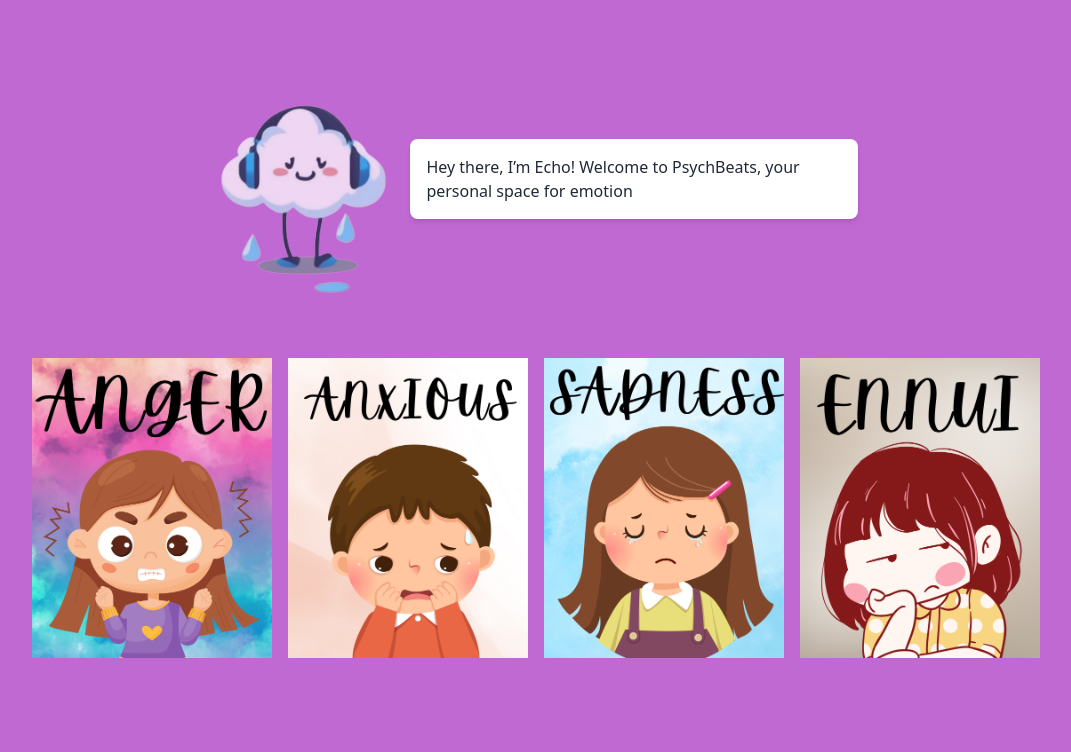
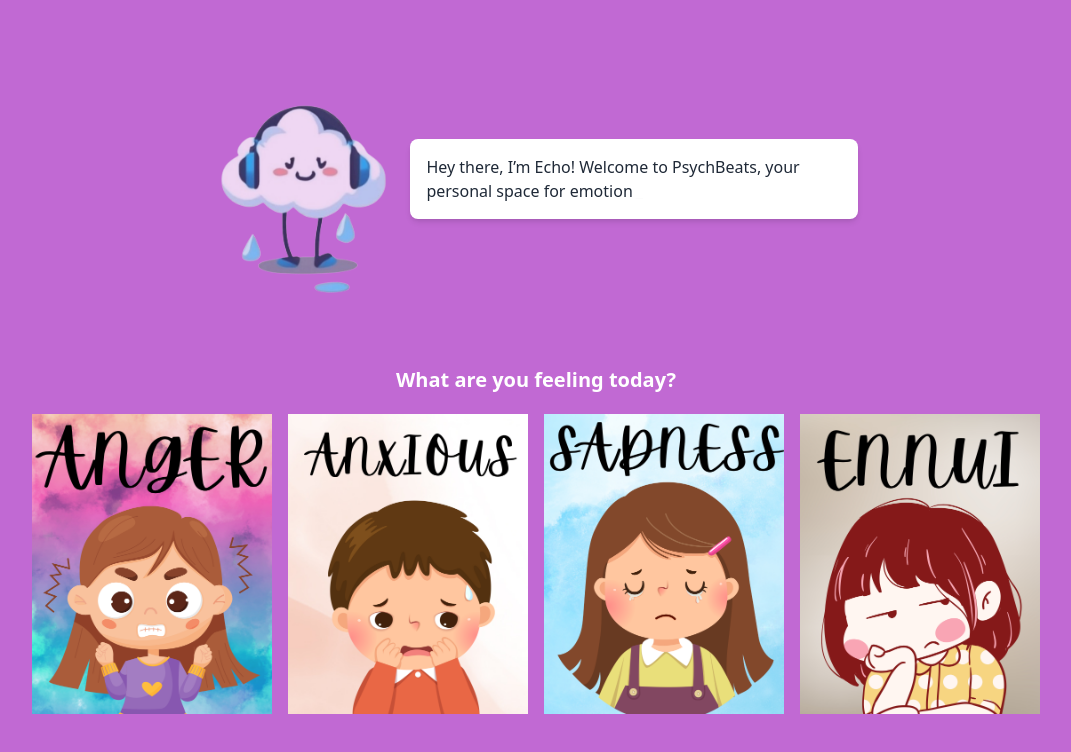
Before and after one commit to ImRaffy14/psychbeats, a React (Vite) app: page /emotions in a window 1280 px wide. Shown: the top 752 px of the page, without its empty margins (104-1175 px from the left). Built offline with nearby package versions, Linux system fonts and the light colour scheme.

Commit message:
changed background colors

```diff
--- a/src/pages/anger.jsx
+++ b/src/pages/anger.jsx
@@ -12,7 +12,7 @@
 
 function Anger() {
   return (
-    <div className='min-h-screen w-full bg-customPurple'>
+    <div className='min-h-screen w-full bg-red-400'>
       <div className='max-w-screen-2xl mx-auto h-full flex flex-col justify-center items-center relative px-4 sm:px-6 lg:px-8'>
         <div className='flex flex-col items-center sm:flex-row'>
 
--- a/src/pages/anxious.jsx
+++ b/src/pages/anxious.jsx
@@ -11,7 +11,7 @@
 
 function anxious() {
     return (
-        <div className='min-h-screen w-full bg-customPurple'>
+        <div className='min-h-screen w-full bg-orange-400'>
           <div className='max-w-screen-2xl mx-auto h-full flex flex-col justify-center items-center relative px-4 sm:px-6 lg:px-8'>
             <div className='flex flex-col items-center sm:flex-row'>
 
--- a/src/pages/emotions.jsx
+++ b/src/pages/emotions.jsx
@@ -43,7 +43,9 @@
 
           </div>
 
-          <div className='flex flex-wrap justify-center items-center gap-4 mt-8'>
+            <h1 className='text-white mt-10 mb-5 text-xl'><strong>What are you feeling today?</strong></h1>
+
+            <div className='flex flex-wrap justify-center items-center gap-4 '>
                 <Link to="/anger">
                 <img src={anger} alt="anger" className='h-40 sm:h-[300px] transition-transform duration-300 ease-in-out transform hover:scale-105 cursor-pointer' />
                 </Link>
--- a/src/pages/ennui.jsx
+++ b/src/pages/ennui.jsx
@@ -11,7 +11,7 @@
 
 function ennui() {
     return (
-        <div className='h-screen w-full bg-customPurple'>
+        <div className='h-screen w-full bg-violet-500'>
           <div className='max-w-screen-2xl mx-auto h-full flex flex-col justify-center items-center relative px-4 sm:px-6 lg:px-8'>
             <div className='flex flex-col items-center sm:flex-row'>
 
--- a/src/pages/sadness.jsx
+++ b/src/pages/sadness.jsx
@@ -11,7 +11,7 @@
 
 function sadness() {
     return (
-        <div className='min-h-screen w-full bg-customPurple'>
+        <div className='min-h-screen w-full bg-blue-400'>
           <div className='max-w-screen-2xl mx-auto h-full flex flex-col justify-center items-center relative px-4 sm:px-6 lg:px-8'>
             <div className='flex flex-col items-center sm:flex-row'>
 
```
Lines whose indentation alone changed are shown as unchanged.
